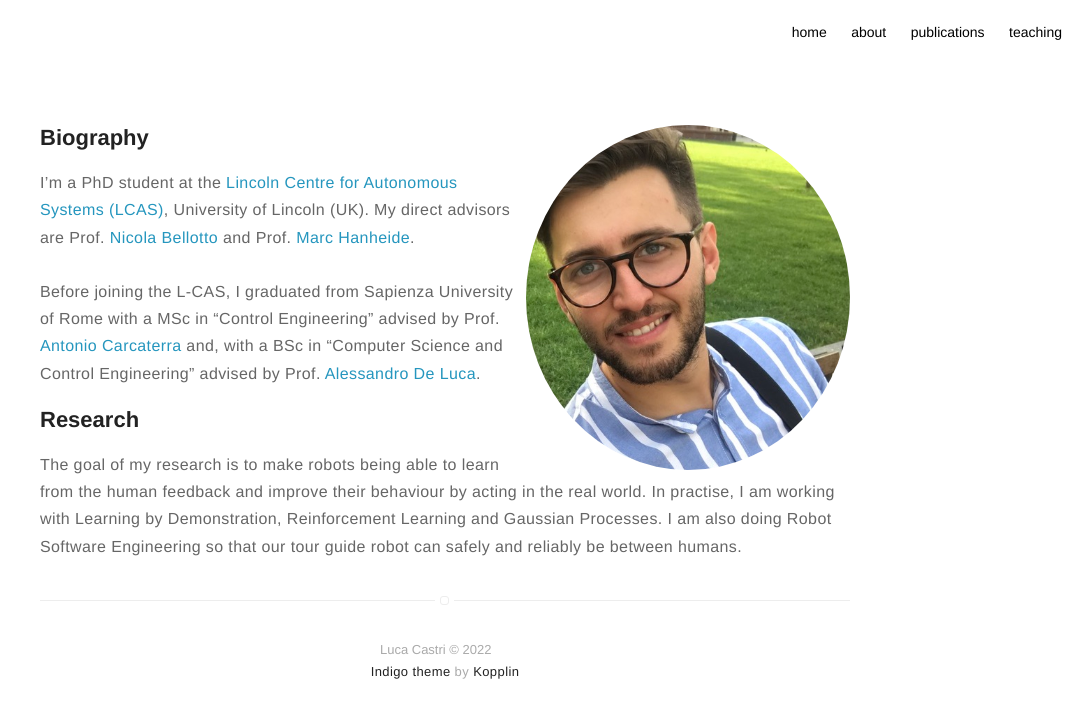
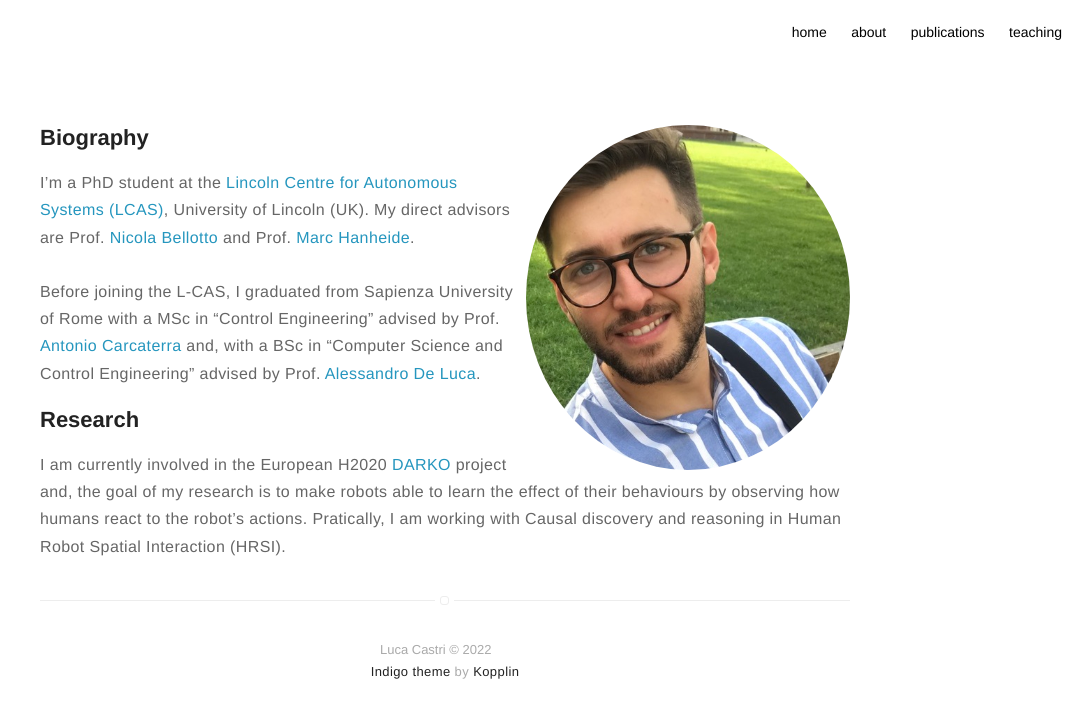
Before and after one commit to lcastri/lcastri.github.io, a Jekyll site: the page built from about.md, in a window 1280 px wide. Shown: the top 718 px of the page, without its empty margins (195-1280 px from the left). Built offline with Jekyll 4.4.1, drawn with Linux system fonts in a browser that asks for light colours; nearby versions of some CDN libraries.

Commit message:
research

```diff
--- a/about.md
+++ b/about.md
@@ -12,4 +12,6 @@ Before joining the L-CAS, I graduated from Sapienza University of Rome with a MS
 </p>
 
 <h2>Research</h2>
-<p>The goal of my research is to make robots being able to learn from the human feedback and improve their behaviour by acting in the real world. In practise, I am working with Learning by Demonstration, Reinforcement Learning and Gaussian Processes. I am also doing Robot Software Engineering so that our tour guide robot can safely and reliably be between humans.</p>
+<p>
+I am currently involved in the European H2020 <a class="ext_link" href="https://darko-project.eu/">DARKO</a> project and, the goal of my research is to make robots able to learn the effect of their behaviours by observing how humans react to the robot’s actions. Pratically, I am working with Causal discovery and reasoning in Human Robot Spatial Interaction (HRSI).
+</p>
```
